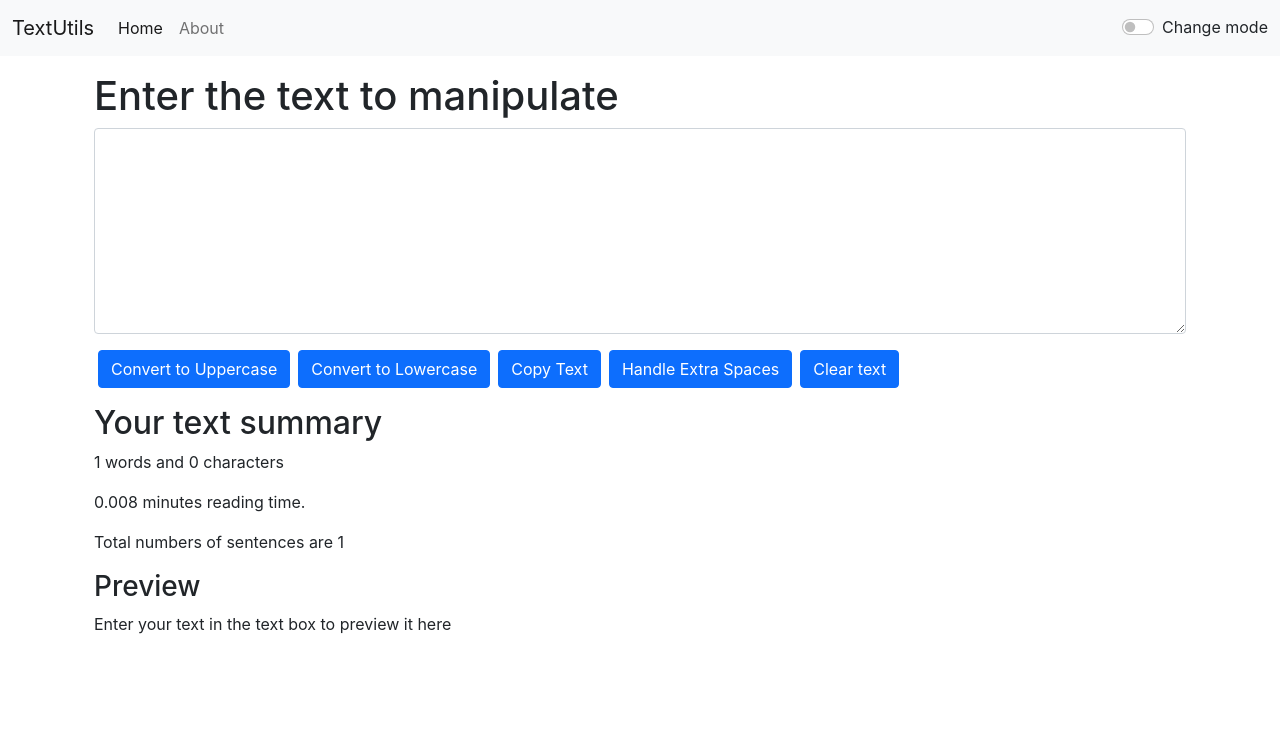
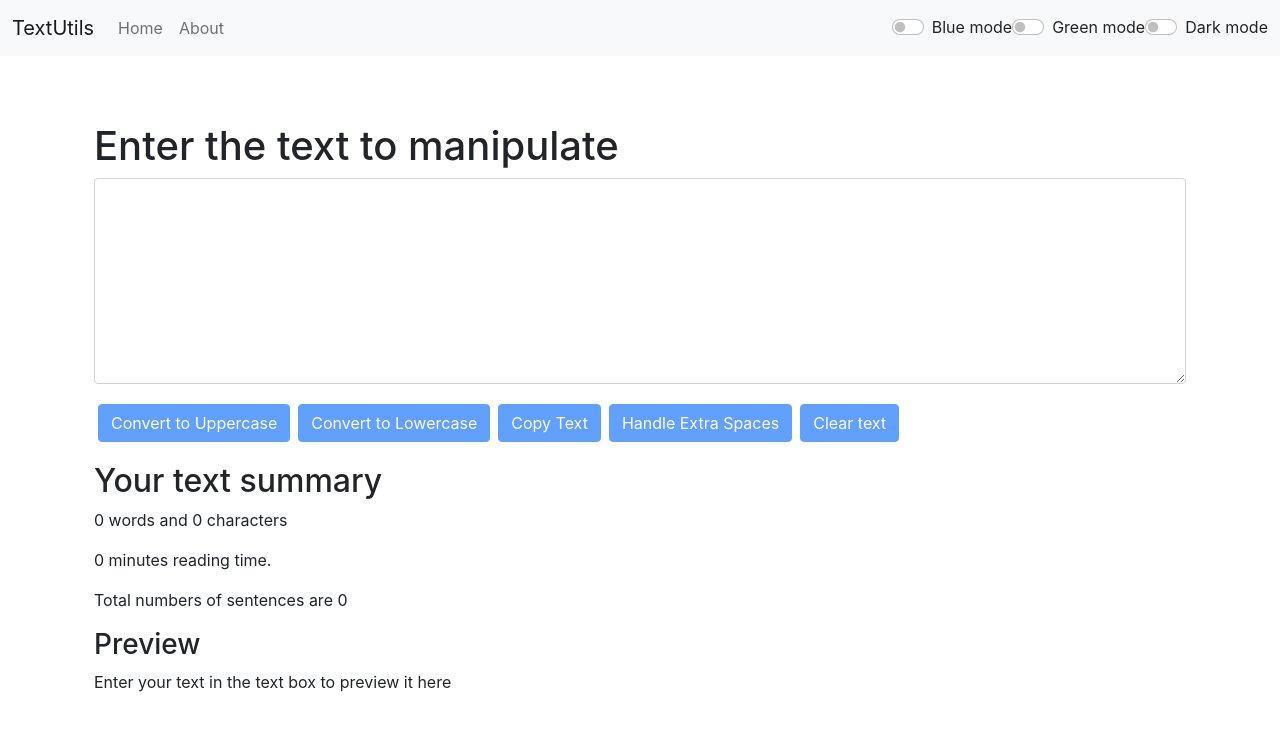
Before and after one commit to sohamobh/webelight-first, a React (Create React App) app: page / in a window 1280 px wide. Shown: the top 730 px of the page. Built offline with nearby package versions, Linux system fonts and the light colour scheme.

Commit message:
React/Wrapped textutils

```diff
--- a/module2.mjs
+++ /dev/null
@@ -1,5 +0,0 @@
-import nm, {a, b, d} from './module1.mjs'
-console.log(nm);
-console.log(a);
-console.log(b);
-console.log(d);
--- a/src/App.js
+++ b/src/App.js
@@ -19,46 +19,72 @@ function App() {
             setAlert(null)
         }, 1500)
     }
-    // const togglemodeB = () => {
-    //     if (mode === "light") {
-    //         setMode("blue")
-    //         document.body.style.color = "white"
-    //         document.body.style.backgroundColor = "#4169e1"
-    //         showAlert(" Blue mode has been enabled", "success")
-    //     } else {
-    //         setMode("light")
-    //         document.body.style.color = "black"
-    //         document.body.style.backgroundColor = "white"
-    //         showAlert(" Light mode has been enabled", "success") //you cannot capitalize here to get desired output
-    //     }
-    // }
     const togglemode = () => {
         if (mode === "light") {
             setMode("dark")
             document.body.style.color = "white"
             document.body.style.backgroundColor = "#212529"
             showAlert(" Dark mode has been enabled", "success")
-            document.title = "TextUtils | Dark mode"
-            setInterval(() => {
-                document.title = "TextUtils is amazing!!"
-            }, 2000)
-            setInterval(() => {
-                document.title = "Install TextUtils now!!"
-            }, 1500)
         } else {
             setMode("light")
             document.body.style.color = "black"
             document.body.style.backgroundColor = "white"
-            showAlert(" Light mode has been enabled", "success")
-            document.title = "TextUtils | Light mode"
-            setInterval(() => {
-                document.title = "TextUtils is amazing!!"
-            }, 2000)
-            setInterval(() => {
-                document.title = "Install TextUtils now!!"
-            }, 1500)
+            showAlert(" Light mode has been enabled", "success") //you cannot capitalize here to get desired output
         }
     }
+    const togglemodeB = () => {
+        if (mode === "light") {
+            setMode("blue")
+            document.body.style.color = "white"
+            document.body.style.backgroundColor = "#4169e1"
+            showAlert(" Blue mode has been enabled", "success")
+        } else {
+            setMode("light")
+            document.body.style.color = "black"
+            document.body.style.backgroundColor = "white"
+            showAlert(" Light mode has been enabled", "success") //you cannot capitalize here to get desired output
+        }
+    }
+    const togglemodeG = () => {
+        if (mode === "light") {
+            setMode("sea green")
+            document.body.style.color = "white"
+            document.body.style.backgroundColor = "seagreen"
+            showAlert(" Blue mode has been enabled", "success")
+        } else {
+            setMode("light")
+            document.body.style.color = "black"
+            document.body.style.backgroundColor = "white"
+            showAlert(" Light mode has been enabled", "success") //you cannot capitalize here to get desired output
+        }
+    }
+    // const togglemode = () => {
+    //     if (mode === "light") {
+    //         setMode("dark")
+    //         document.body.style.color = "white"
+    //         document.body.style.backgroundColor = "#212529"
+    //         showAlert(" Dark mode has been enabled", "success")
+    //         document.title = "TextUtils | Dark mode"
+    //         setInterval(() => {
+    //             document.title = "TextUtils is amazing!!"
+    //         }, 2000)
+    //         setInterval(() => {
+    //             document.title = "Install TextUtils now!!"
+    //         }, 1500)
+    //     } else {
+    //         setMode("light")
+    //         document.body.style.color = "black"
+    //         document.body.style.backgroundColor = "white"
+    //         showAlert(" Light mode has been enabled", "success")
+    //         document.title = "TextUtils | Light mode"
+    //         setInterval(() => {
+    //             document.title = "TextUtils is amazing!!"
+    //         }, 2000)
+    //         setInterval(() => {
+    //             document.title = "Install TextUtils now!!"
+    //         }, 1500)
+    //     }
+    // }
     return (
         <>
             <Router>
@@ -66,11 +92,17 @@ function App() {
                     title="TextUtils"
                     mode={mode}
                     togglemode={togglemode}
+                    togglemodeB={togglemodeB}
+                    togglemodeG={togglemodeG}
                 ></Navbar>
                 <Alert alert={alert}></Alert>
                 <div className="container my-3">
                     <Routes>
-                        <Route exact path="/about" element={<About />} />
+                        <Route
+                            exact
+                            path="/about"
+                            element={<About mode={mode} />}
+                        />
                         <Route
                             exact //finds the exact matching path
                             path="/"
--- a/src/components/Alert.js
+++ b/src/components/Alert.js
@@ -6,7 +6,8 @@ export default function Alert(props) {
         return lower.charAt(0).toUpperCase() + lower.slice(1)
     }
     return (
-        props.alert && (
+        <div style={{ height: "50px" }}>
+            {props.alert && (
                 <div
                     //props.alert will work as if here, if its null, the later code wont be executed, else it will be executed
                     //this happens because all the jsx will be converted to javascritpt calls
@@ -22,6 +23,7 @@ export default function Alert(props) {
                     aria-label="Close"
                 ></button>*/}
                 </div>
-        )
+            )}
+        </div>
     )
 }
--- a/src/components/Navbar.js
+++ b/src/components/Navbar.js
@@ -29,7 +29,7 @@ export default function Navbar(props) {
                     <ul className="navbar-nav me-auto mb-2 mb-lg-0">
                         <li className="nav-item">
                             <Link
-                                className="nav-link active"
+                                className="nav-link"
                                 aria-current="page"
                                 to="/"
                             >
@@ -42,6 +42,44 @@ export default function Navbar(props) {
                             </Link>
                         </li>
                     </ul>
+                    <div
+                        className={`form-check form-switch text-${
+                            props.mode === "light" ? "dark" : "light"
+                        }`}
+                    >
+                        <input
+                            className="form-check-input"
+                            onClick={props.togglemodeB}
+                            type="checkbox"
+                            role="switch"
+                            id="flexSwitchCheckDefault"
+                        />
+                        <label
+                            className="form-check-label"
+                            htmlFor="flexSwitchCheckDefault"
+                        >
+                            Blue mode
+                        </label>
+                    </div>
+                    <div
+                        className={`form-check form-switch text-${
+                            props.mode === "light" ? "dark" : "light"
+                        }`}
+                    >
+                        <input
+                            className="form-check-input"
+                            onClick={props.togglemodeG}
+                            type="checkbox"
+                            role="switch"
+                            id="flexSwitchCheckDefault"
+                        />
+                        <label
+                            className="form-check-label"
+                            htmlFor="flexSwitchCheckDefault"
+                        >
+                            Green mode
+                        </label>
+                    </div>
 
                     <div
                         className={`form-check form-switch text-${
@@ -59,7 +97,7 @@ export default function Navbar(props) {
                             className="form-check-label"
                             htmlFor="flexSwitchCheckDefault"
                         >
-                            Change mode
+                            Dark mode
                         </label>
                     </div>
                     {/*<form className="d-flex">
--- a/src/components/TextForm.js
+++ b/src/components/TextForm.js
@@ -17,8 +17,9 @@ export default function TextForm(props) {
     }
     const handleCopy = () => {
         var text = document.getElementById("MyBox")
-        text.select()
+        text.select() //we dont need to select and deselect anymore
         navigator.clipboard.writeText(text.value)
+        document.getSelection().removeAllRanges()
         props.showAlert("Text copied to clipboard!", "success")
     }
     const handleExtraSpaces = () => {
@@ -63,31 +64,36 @@ export default function TextForm(props) {
                     ></textarea>
                 </div>
                 <button
-                    className="btn btn-primary mx-1"
+                    disabled={text.length === 0}
+                    className="btn btn-primary mx-1 my-1"
                     onClick={handleUpClick}
                 >
                     Convert to Uppercase
                 </button>
                 <button
-                    className="btn btn-primary mx-1" //mx-1 creates space between 2 components; here, buttons
+                    disabled={text.length === 0}
+                    className="btn btn-primary mx-1 my-1" //mx-1 creates space between 2 components; here, buttons
                     onClick={handleLowClick}
                 >
                     Convert to Lowercase
                 </button>
                 <button
-                    className="btn btn-primary mx-1" //mx-1 creates space between 2 components; here, buttons
+                    disabled={text.length === 0}
+                    className="btn btn-primary mx-1 my-1" //mx-1 creates space between 2 components; here, buttons
                     onClick={handleCopy}
                 >
                     Copy Text
                 </button>
                 <button
-                    className="btn btn-primary mx-1" //mx-1 creates space between 2 components; here, buttons
+                    disabled={text.length === 0}
+                    className="btn btn-primary mx-1 my-1" //mx-1 creates space between 2 components; here, buttons
                     onClick={handleExtraSpaces}
                 >
                     Handle Extra Spaces
                 </button>
                 <button
-                    className="btn btn-primary mx-1" //mx-1 creates space between 2 components; here, buttons
+                    disabled={text.length === 0}
+                    className="btn btn-primary mx-1 my-1" //mx-1 creates space between 2 components; here, buttons
                     onClick={handleClearText}
                 >
                     Clear text
@@ -96,14 +102,31 @@ export default function TextForm(props) {
             <div className="container my-3">
                 <h2>Your text summary</h2>
                 <p>
-                    {text.split(" ").length} words and {text.length} characters
+                    {
+                        text.split(/\s+/).filter((element) => {
+                            return element.length !== 0
+                        }).length
+                    }{" "}
+                    words and {text.length} characters
                     {/*number count*/}
                 </p>
                 <p>
-                    {0.008 * text.split(" ").length} minutes reading time.
+                    {0.008 *
+                        text.split(" ").filter((element) => {
+                            return element.length !== 0
+                        }).length}{" "}
+                    minutes reading time.
                     {/*1 word = 0.008 minutes(1/125) multiplied by length*/}
                 </p>
-                <p> Total numbers of sentences are {text.split(".").length}</p>
+                <p>
+                    {" "}
+                    Total numbers of sentences are{" "}
+                    {
+                        text.split(".").filter((element) => {
+                            return element.length !== 0
+                        }).length
+                    }
+                </p>
 
                 <h3>Preview</h3>
                 <p>
```
Also changed, not shown: module1.mjs (deleted, +0 -9 lines), src/components/About.js (+52 -52 lines), 21 other files (tests, documents, lock files or other folders). Lines whose indentation alone changed are shown as unchanged.
